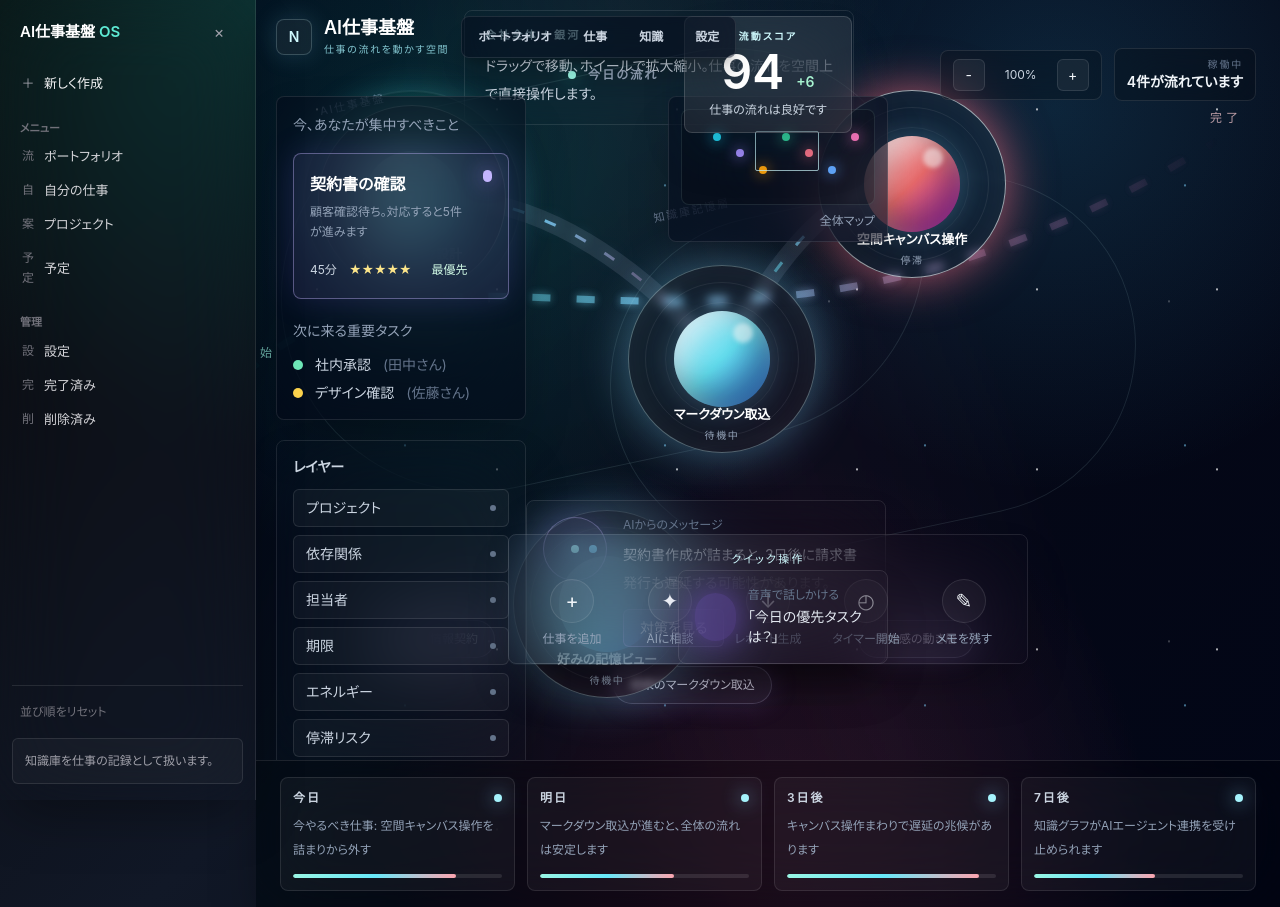
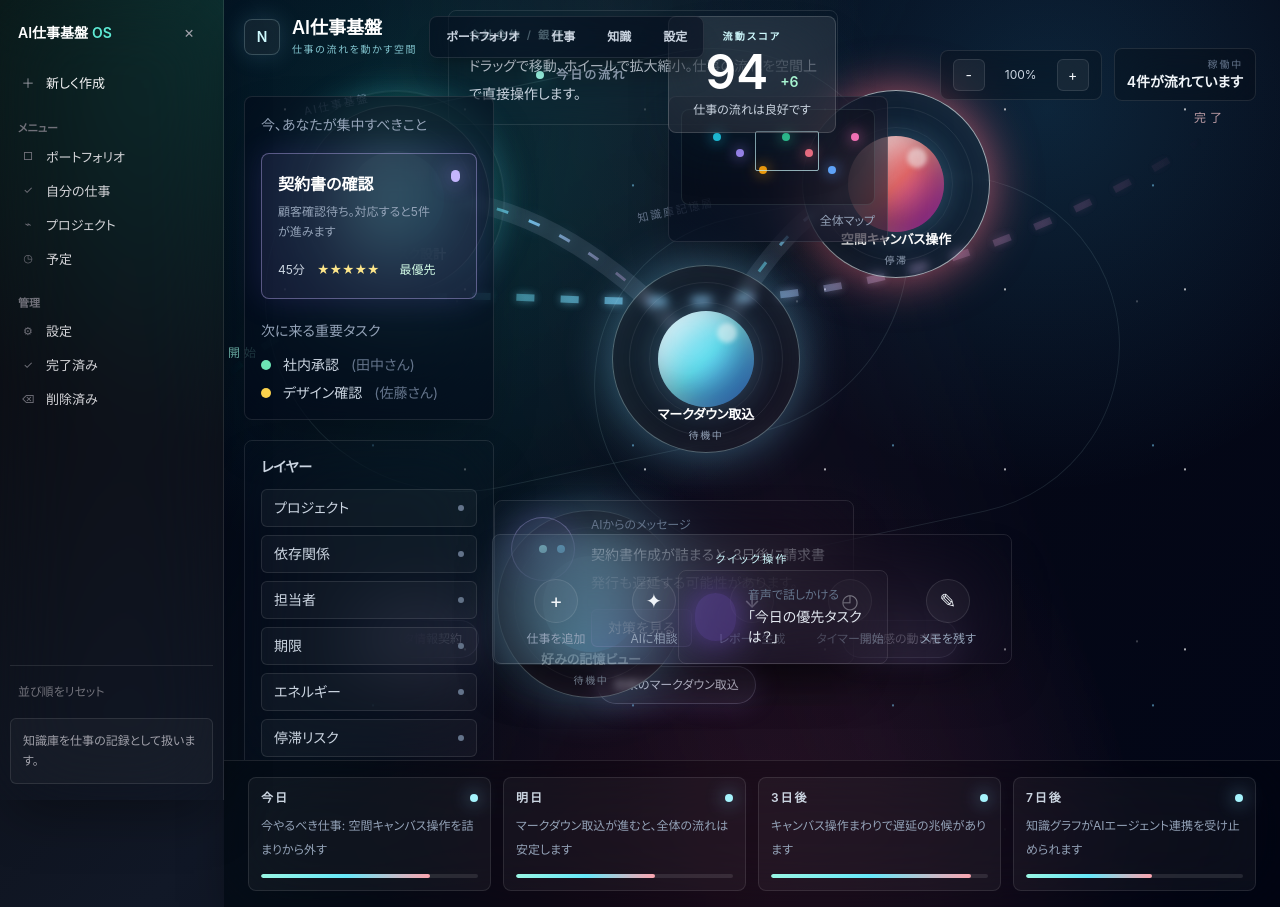
Before and after one commit to egawa-itax25/ai-work-os, a Next.js app: page / in a window 1280 px wide. Built offline with nearby package versions, Linux system fonts and the light colour scheme.

Commit message:
Tighten sidebar navigation layout

```diff
--- a/src/components/workspace-shell.tsx
+++ b/src/components/workspace-shell.tsx
@@ -123,9 +123,10 @@ export function WorkspaceShell({ children }: { children: React.ReactNode }) {
     setDraggingNavId(null);
   }
 
+  const sidebarOffset = showDesktopNavigation ? "lg:ml-56" : "";
   const mainClassName = isCockpit
-    ? `min-h-screen ${showDesktopNavigation ? "lg:ml-64" : ""}`
-    : `px-4 py-6 lg:px-8 lg:py-8 ${showDesktopNavigation ? "lg:ml-64" : ""}`;
+    ? `min-h-screen ${sidebarOffset}`
+    : `px-4 py-6 lg:px-8 lg:py-8 ${sidebarOffset}`;
 
   function isNavActive(href: string) {
     if (href === "/") {
@@ -171,11 +172,13 @@ export function WorkspaceShell({ children }: { children: React.ReactNode }) {
         } ${isDragging ? "scale-[0.98] opacity-55" : ""}`}
         title="ドラッグで並び替え"
       >
-        <span className="w-4 text-center text-[12px] text-zinc-500 transition group-hover:text-zinc-300">
+        <span className="grid h-5 w-5 shrink-0 place-items-center text-[11px] leading-none text-zinc-500 transition group-hover:text-zinc-300">
           {navIcon(item.id)}
         </span>
         <span className="min-w-0 flex-1 truncate">{item.label}</span>
-        <span className="text-[11px] text-zinc-600 opacity-0 transition group-hover:opacity-100">⋮⋮</span>
+        <span className="shrink-0 text-[11px] leading-none text-zinc-600 opacity-0 transition group-hover:opacity-100">
+          ⋮⋮
+        </span>
       </Link>
     );
   }
@@ -186,9 +189,9 @@ export function WorkspaceShell({ children }: { children: React.ReactNode }) {
         <div className="fixed inset-0 -z-10 opacity-40 [background-image:linear-gradient(rgba(255,255,255,0.045)_1px,transparent_1px),linear-gradient(90deg,rgba(255,255,255,0.045)_1px,transparent_1px)] [background-size:64px_64px]" />
 
         {showDesktopNavigation ? (
-          <aside className="fixed left-0 top-0 z-20 hidden h-screen w-64 border-r border-white/10 bg-zinc-950/82 px-3 py-4 shadow-2xl shadow-black/35 backdrop-blur-2xl lg:flex lg:flex-col">
+          <aside className="fixed left-0 top-0 z-20 hidden h-screen w-56 border-r border-white/10 bg-zinc-950/82 px-2.5 py-4 shadow-2xl shadow-black/35 backdrop-blur-2xl lg:flex lg:flex-col">
             <div className="flex items-center justify-between px-2">
-              <Link href="/" className="min-w-0 text-[15px] font-semibold tracking-normal text-white">
+              <Link href="/" className="min-w-0 text-[14px] font-semibold tracking-normal text-white">
                 <span>AI仕事基盤</span>
                 <span className="ml-1 text-teal-300">OS</span>
               </Link>
@@ -210,13 +213,12 @@ export function WorkspaceShell({ children }: { children: React.ReactNode }) {
                   onClick={() => setCreateMenuOpen(true)}
                   className="flex w-full items-center gap-2 rounded-md px-2 py-1.5 text-left text-[13px] font-medium text-zinc-100 transition hover:bg-white/[0.065]"
                 >
-                  <span className="w-4 text-center text-zinc-400">＋</span>
+                  <span className="grid h-5 w-5 shrink-0 place-items-center text-zinc-400">＋</span>
                   <span>新しく作成</span>
                 </button>
               </section>
 
               <SidebarGroup title="メニュー">{primaryNavItems.map(renderNavItem)}</SidebarGroup>
-
               <SidebarGroup title="管理">{utilityNavItems.map(renderNavItem)}</SidebarGroup>
             </nav>
 
@@ -348,20 +350,20 @@ function SidebarGroup({ title, children }: { title: string; children: React.Reac
 function navIcon(id: string) {
   switch (id) {
     case "calendar":
-      return "予定";
+      return "◷";
     case "portfolio":
-      return "流";
+      return "□";
     case "my-tasks":
-      return "自";
+      return "✓";
     case "projects":
-      return "案";
+      return "⌁";
     case "settings":
-      return "設";
+      return "⚙";
     case "completed":
-      return "完";
+      return "✓";
     case "trash":
-      return "削";
+      return "⌫";
     default:
-      return "・";
+      return "•";
   }
 }
```
Also changed, not shown: Projects/portfolio-view.md (+3 -0 lines).
